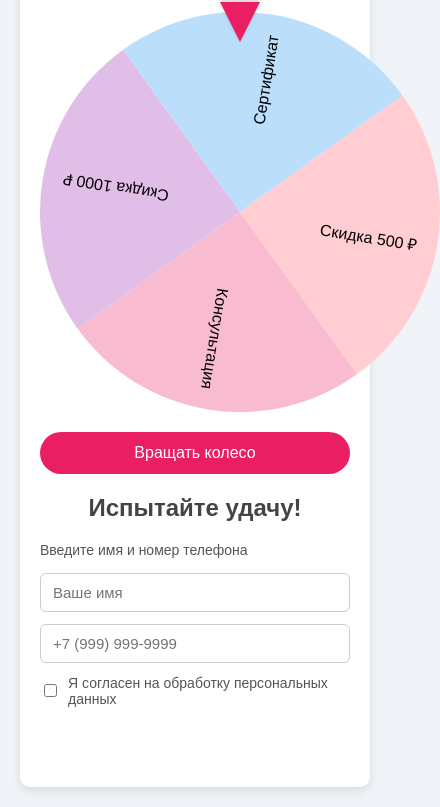
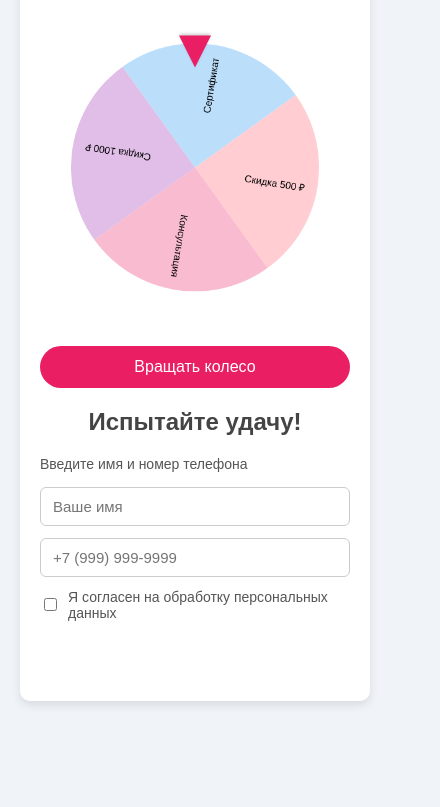
Before and after one commit to barghestt/Wheel, a plain HTML site: page index.html in a window 390 px wide. Shown: the part 180-987 px from the top of the page, 440 px wide, since content can reach past the window. After the commit the page ends 901 px from the top, so only its background shows below. Drawn offline with Linux system fonts and the light colour scheme.

Commit message:
маштаб колеса на телефоне

```diff
--- a/style.css
+++ b/style.css
@@ -148,3 +148,17 @@ label {
 #result button:hover {
   background-color: #1b5e20;
 }
+
+@media (max-width: 480px) {
+  .wheel-container {
+    transform: scale(0.8);
+    transform-origin: center;
+    width: 100%;
+    height: auto;
+  }
+
+  canvas#wheel {
+    width: 100% !important;
+    height: auto !important;
+  }
+}
```
